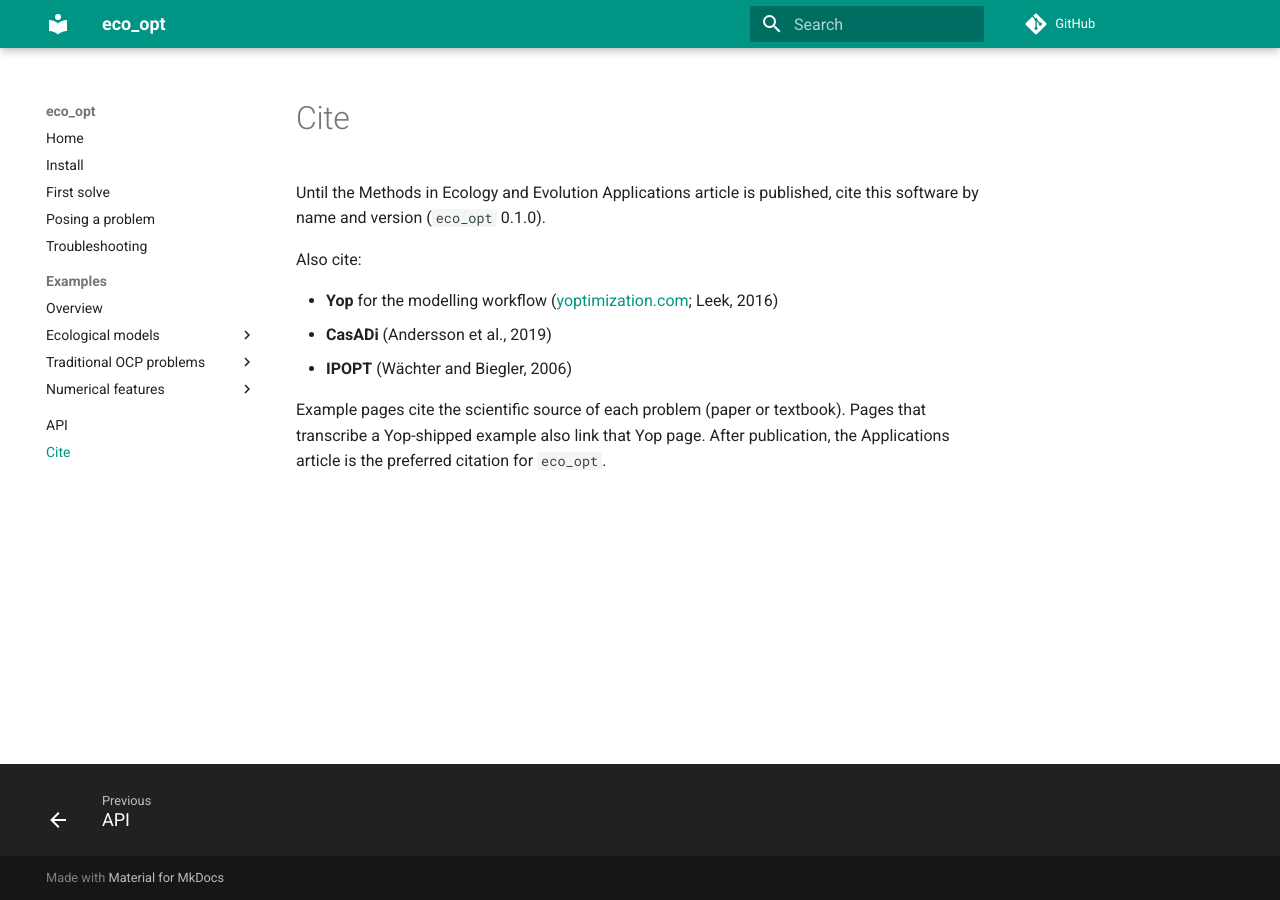
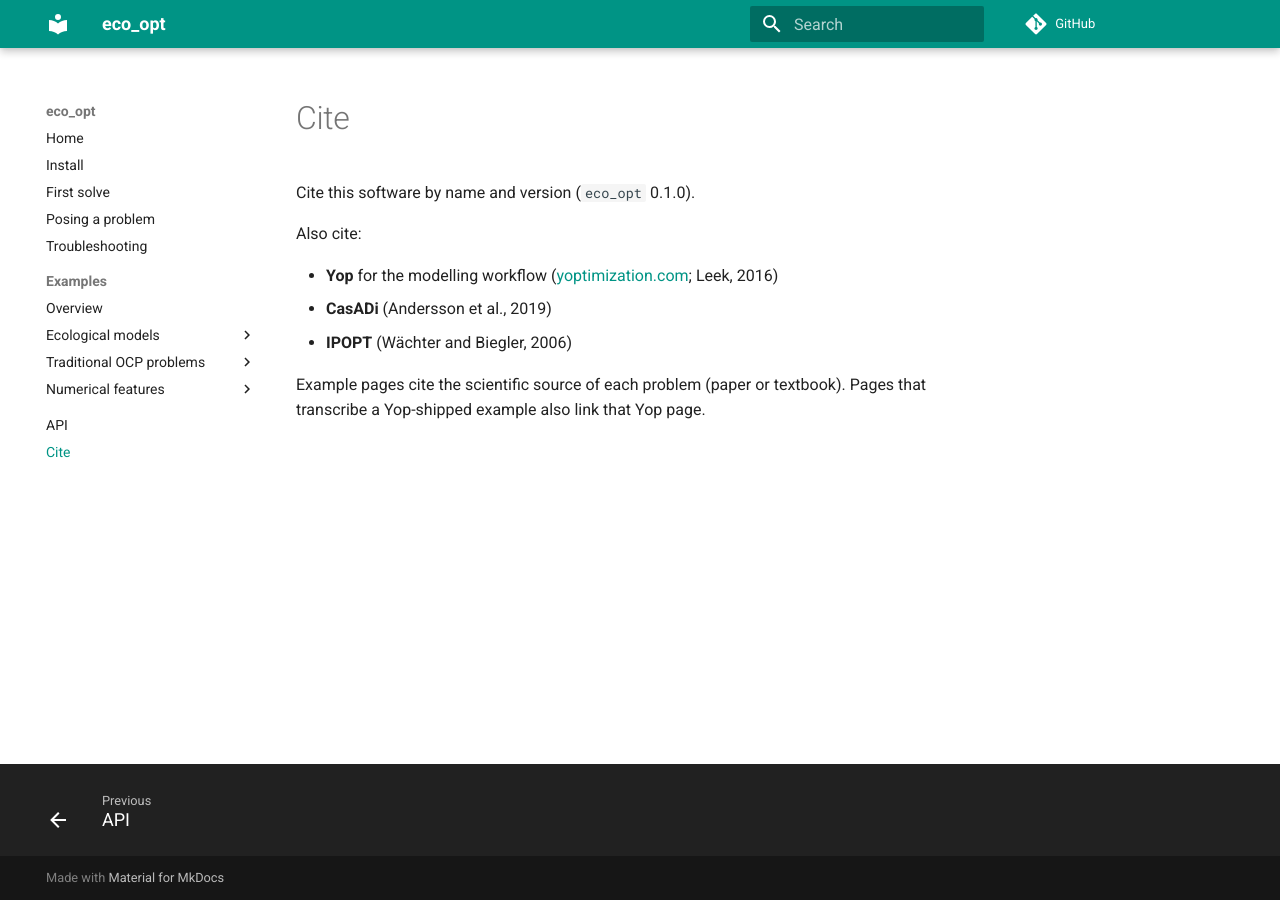
Before and after one commit to EMSL-Computing/eco_opt, an MkDocs documentation site: the page built from docs/cite.md, in a window 1280 px wide. Built offline with MkDocs 1.6.1 and Material for MkDocs 9.7.7, drawn with Linux system fonts in a browser that asks for light colours; comment, search, counter and statistics services are not loaded.

Commit message:
Remove unpublished-manuscript notes and cite pages.

```diff
--- a/docs/cite.md
+++ b/docs/cite.md
@@ -1,7 +1,6 @@
 # Cite
 
-Until the Methods in Ecology and Evolution Applications article is
-published, cite this software by name and version (`eco_opt` 0.1.0).
+Cite this software by name and version (`eco_opt` 0.1.0).
 
 Also cite:
 
@@ -12,5 +11,4 @@ Also cite:
 
 Example pages cite the scientific source of each problem (paper or
 textbook). Pages that transcribe a Yop-shipped example also link that
-Yop page. After publication, the Applications article is the preferred
-citation for `eco_opt`.
+Yop page.
```
Also changed, not shown: README.md (+2 -2 lines).
